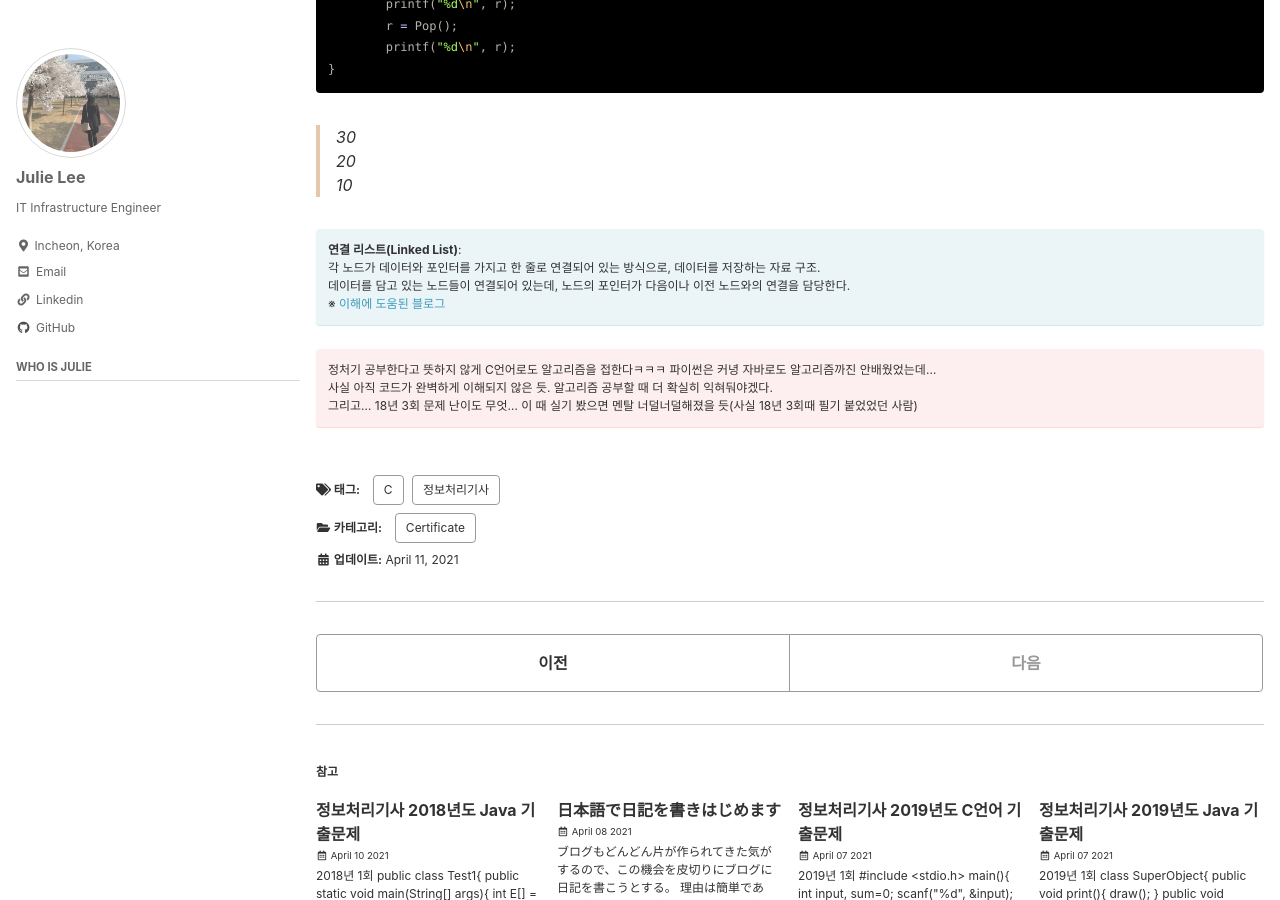
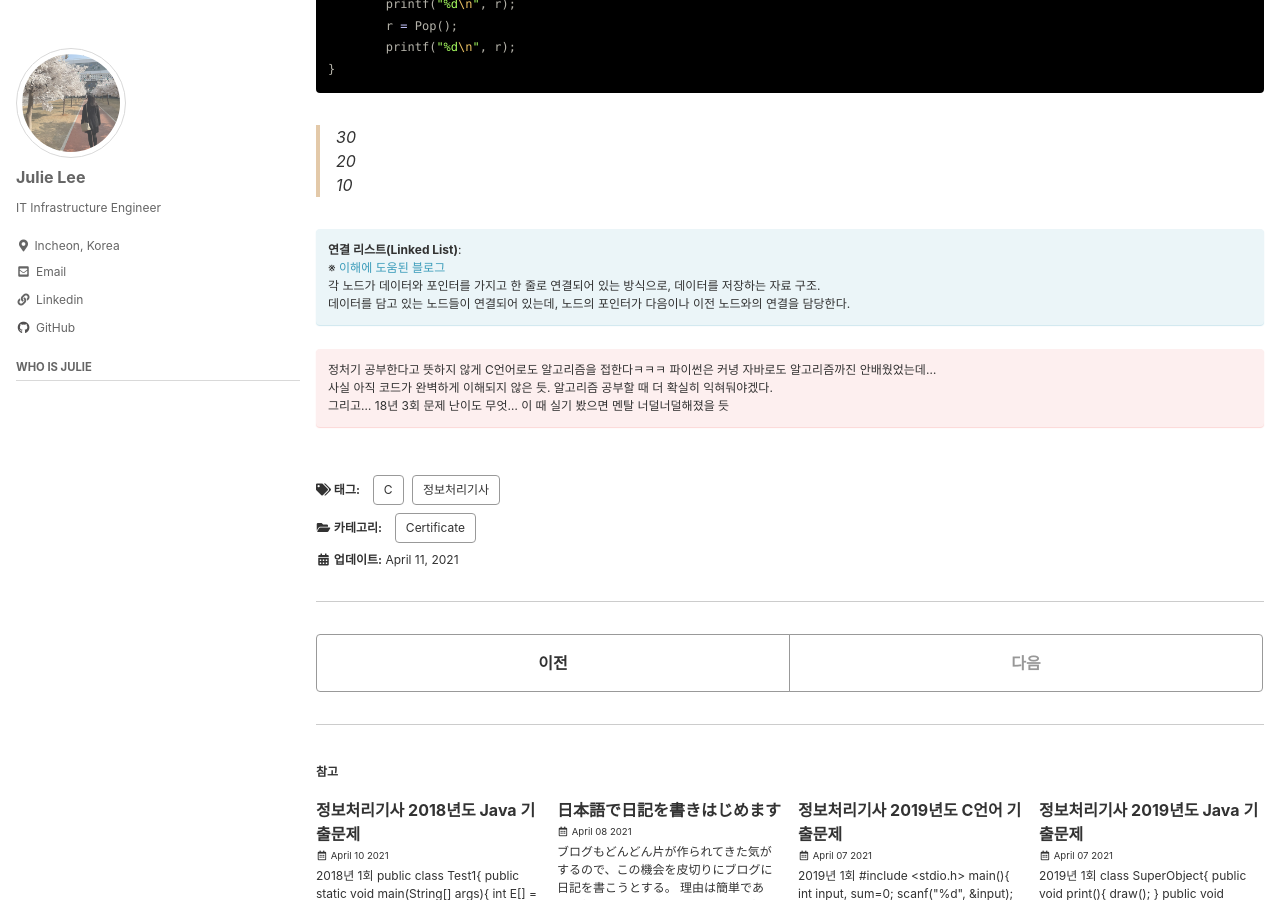
Before and after one commit to smilejulie0812/smilejulie0812.github.io, a Jekyll site: the page built from _posts/2021-04-11-engineerinformationprocessing008.md, in a window 1280 px wide and 900 px high, scrolled down 4011 px. Built offline with Jekyll 4.4.1, drawn with Linux system fonts in a browser that asks for light colours; cached includes are drawn as plain includes.

Commit message:
Update 2021-04-11-engineerinformationprocessing008.md

```diff
--- a/_posts/2021-04-11-engineerinformationprocessing008.md
+++ b/_posts/2021-04-11-engineerinformationprocessing008.md
@@ -190,12 +190,12 @@ main(){
 
 <div class="notice--info" markdown="1">
 **연결 리스트(Linked List)**:
+※ [이해에 도움된 블로그](https://m.blog.naver.com/PostView.nhn?blogId=lghlove0509&logNo=220955178807&proxyReferer=https:%2F%2Fwww.google.com%2F)
 각 노드가 데이터와 포인터를 가지고 한 줄로 연결되어 있는 방식으로, 데이터를 저장하는 자료 구조.
 데이터를 담고 있는 노드들이 연결되어 있는데, 노드의 포인터가 다음이나 이전 노드와의 연결을 담당한다.
-※ [이해에 도움된 블로그](https://m.blog.naver.com/PostView.nhn?blogId=lghlove0509&logNo=220955178807&proxyReferer=https:%2F%2Fwww.google.com%2F)
 </div>
 
 정처기 공부한다고 뜻하지 않게 C언어로도 알고리즘을 접한다ㅋㅋㅋ 파이썬은 커녕 자바로도 알고리즘까진 안배웠었는데...
 사실 아직 코드가 완벽하게 이해되지 않은 듯. 알고리즘 공부할 때 더 확실히 익혀둬야겠다.
-그리고... 18년 3회 문제 난이도 무엇... 이 때 실기 봤으면 멘탈 너덜너덜해졌을 듯(사실 18년 3회때 필기 붙었었던 사람)
+그리고... 18년 3회 문제 난이도 무엇... 이 때 실기 봤으면 멘탈 너덜너덜해졌을 듯
 {: .notice--danger}
```
